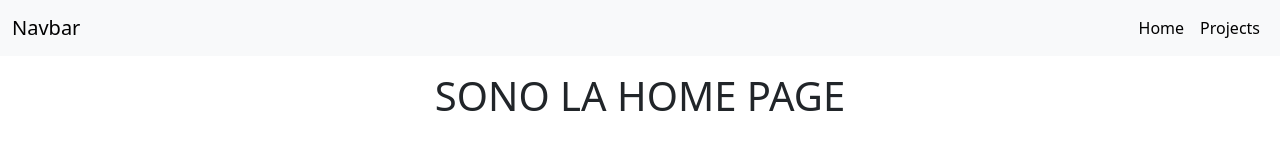
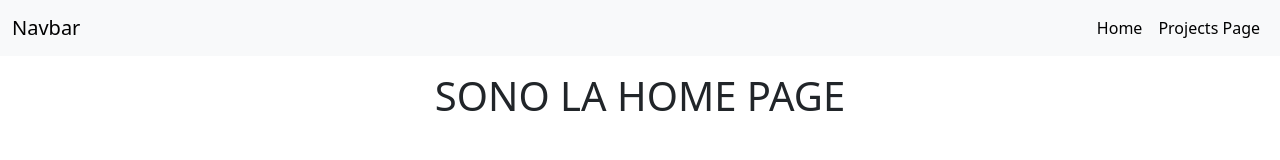
Before and after one commit to IvanTorzoni/vite-boolfolio, a Vue app: page / in a window 1280 px wide. Shown: the top 160 px of the page. Built offline with nearby package versions, Linux system fonts and the light colour scheme; the HTML template or start-up script is replaced by a standard one.

Commit message:
feat: added dinamic navbar

```diff
--- a/src/components/AppHeader.vue
+++ b/src/components/AppHeader.vue
@@ -1,6 +1,19 @@
 <script>
 export default {
-
+    data() {
+        return {
+            navLinks: [
+                {
+                    routeName: "home",
+                    title: "Home",
+                },
+                {
+                    routeName: "projects",
+                    title: "Projects Page",
+                },
+            ]
+        }
+    }
 }
 </script>
 
@@ -12,9 +25,8 @@ export default {
       <span class="navbar-toggler-icon"></span>
     </button>
     <div class="collapse navbar-collapse justify-content-end" id="navbarNavAltMarkup">
-      <div class="navbar-nav">
-        <router-link :to="{ name: 'home' }" class="nav-link active" aria-current="page" href="#">Home</router-link>
-        <router-link :to="{ name: 'projects' }" class="nav-link active" aria-current="page" href="#">Projects</router-link>
+      <div class="navbar-nav" v-for="link in navLinks">
+        <router-link :to="{ name: link.routeName }" class="nav-link active" aria-current="page" href="#"> {{ link.title }}</router-link>
       </div>
     </div>
   </div>
```
